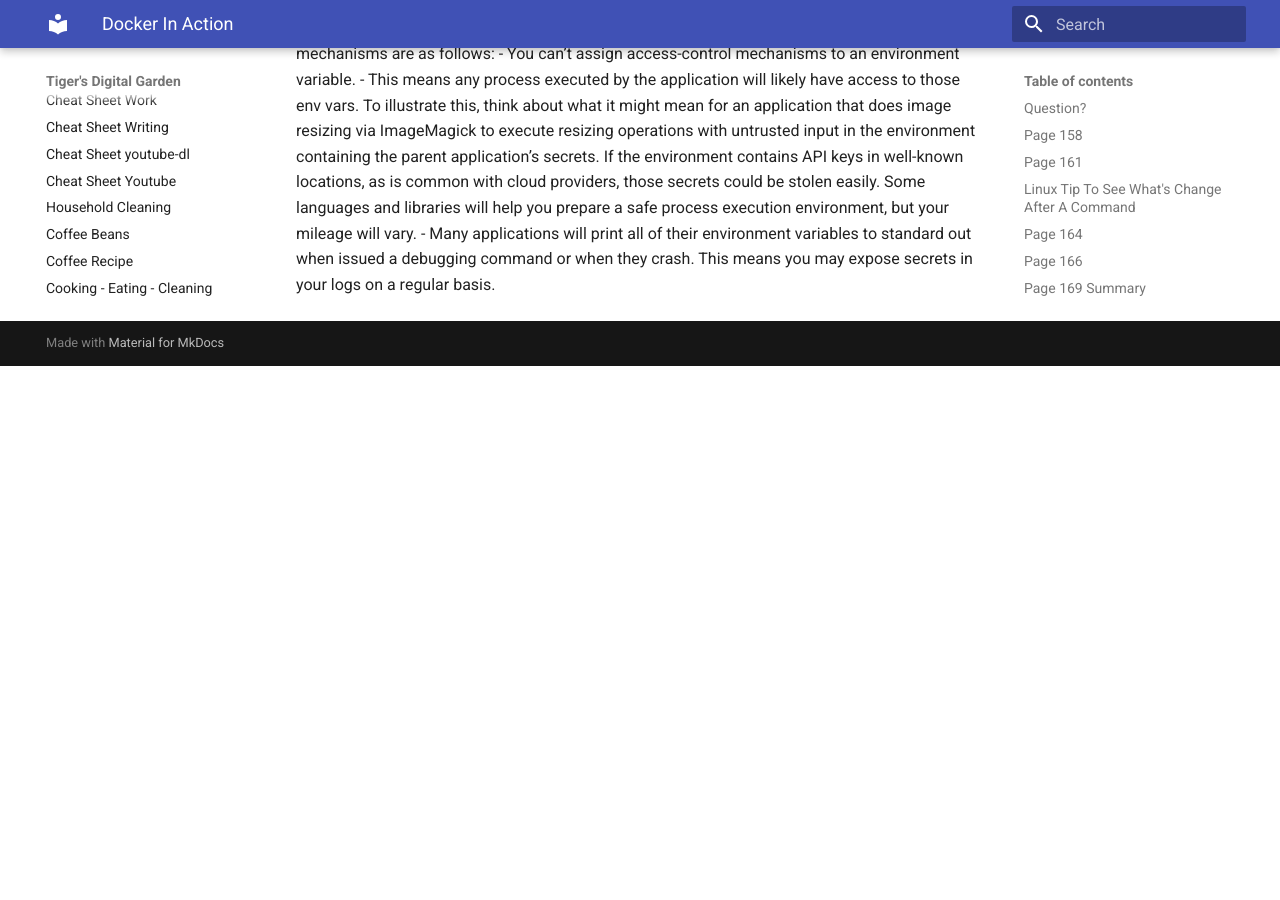
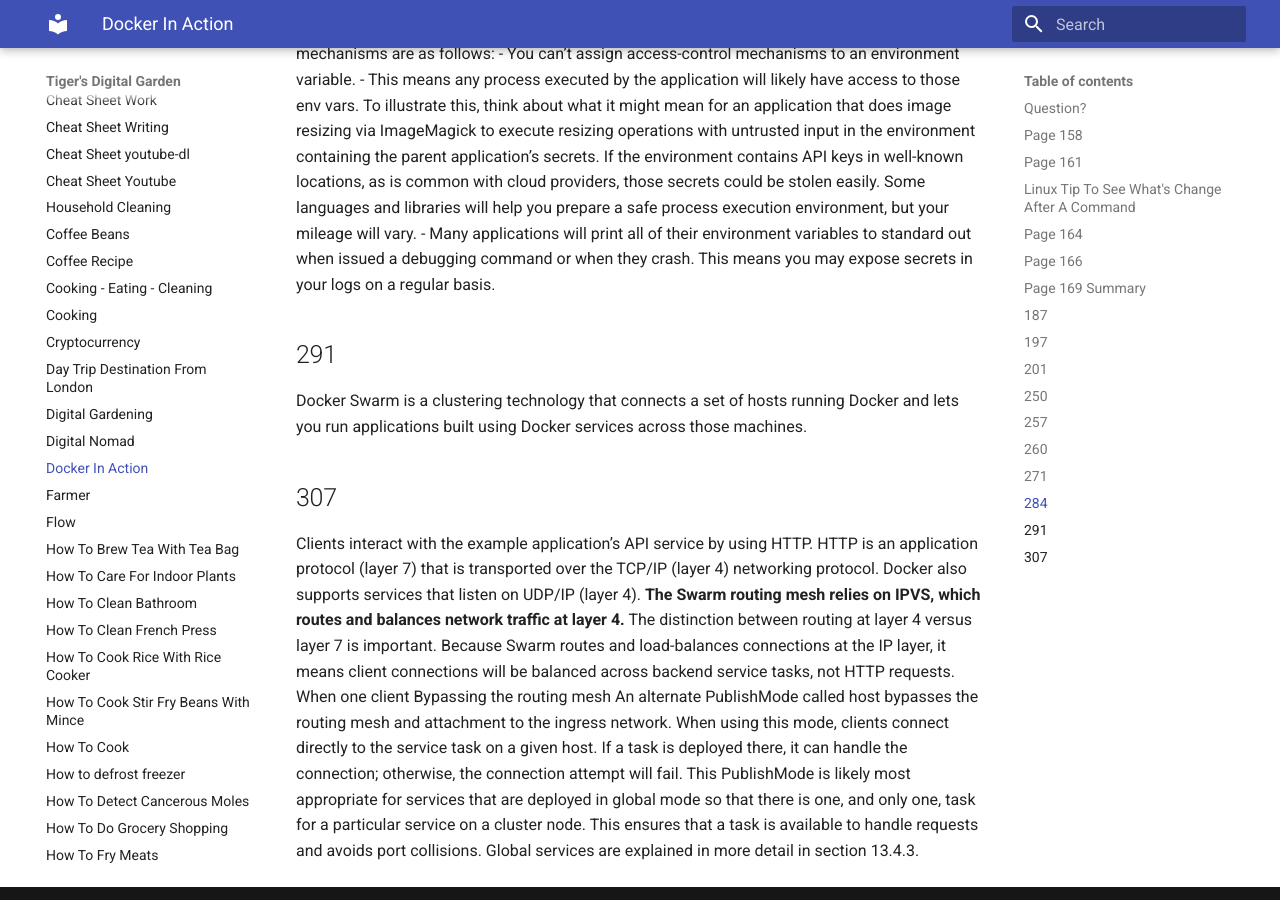
Before and after one commit to ynotstartups/notes, an MkDocs documentation site: the page built from notes/docker-in-action.md, in a window 1280 px wide and 900 px high, scrolled down 6064 px. Built offline with MkDocs 1.6.1 and Material for MkDocs 9.7.7, drawn with Linux system fonts in a browser that asks for light colours; before the commit the page ends 6430 px from its top, so only the background shows below that.

Commit message:
add notes

```diff
--- a/notes/docker-in-action.md
+++ b/notes/docker-in-action.md
@@ -279,3 +279,27 @@
 \- Many applications will print all of their environment variables to standard out
 when issued a debugging command or when they crash. This means you may
 expose secrets in your logs on a regular basis.
+
+## 291
+
+Docker Swarm is a clustering technology that connects a set of hosts running Docker
+and lets you run applications built using Docker services across those machines.
+
+## 307
+
+Clients interact with the example application’s API service by using HTTP. HTTP
+is an application protocol (layer 7) that is transported over the TCP/IP (layer
+4\) networking protocol. Docker also supports services that listen on UDP/IP
+(layer 4). **The Swarm routing mesh relies on IPVS, which routes and balances
+network traffic at layer 4.**  The distinction between routing at layer 4 versus
+layer 7 is important. Because Swarm routes and load-balances connections at the
+IP layer, it means client connections will be balanced across backend service
+tasks, not HTTP requests. When one client Bypassing the routing mesh An
+alternate PublishMode called host bypasses the routing mesh and attachment to
+the ingress network. When using this mode, clients connect directly to the
+service task on a given host. If a task is deployed there, it can handle the
+connection; otherwise, the connection attempt will fail.  This PublishMode is
+likely most appropriate for services that are deployed in global mode so that
+there is one, and only one, task for a particular service on a cluster node.
+This ensures that a task is available to handle requests and avoids port
+collisions. Global services are explained in more detail in section 13.4.3.
```
